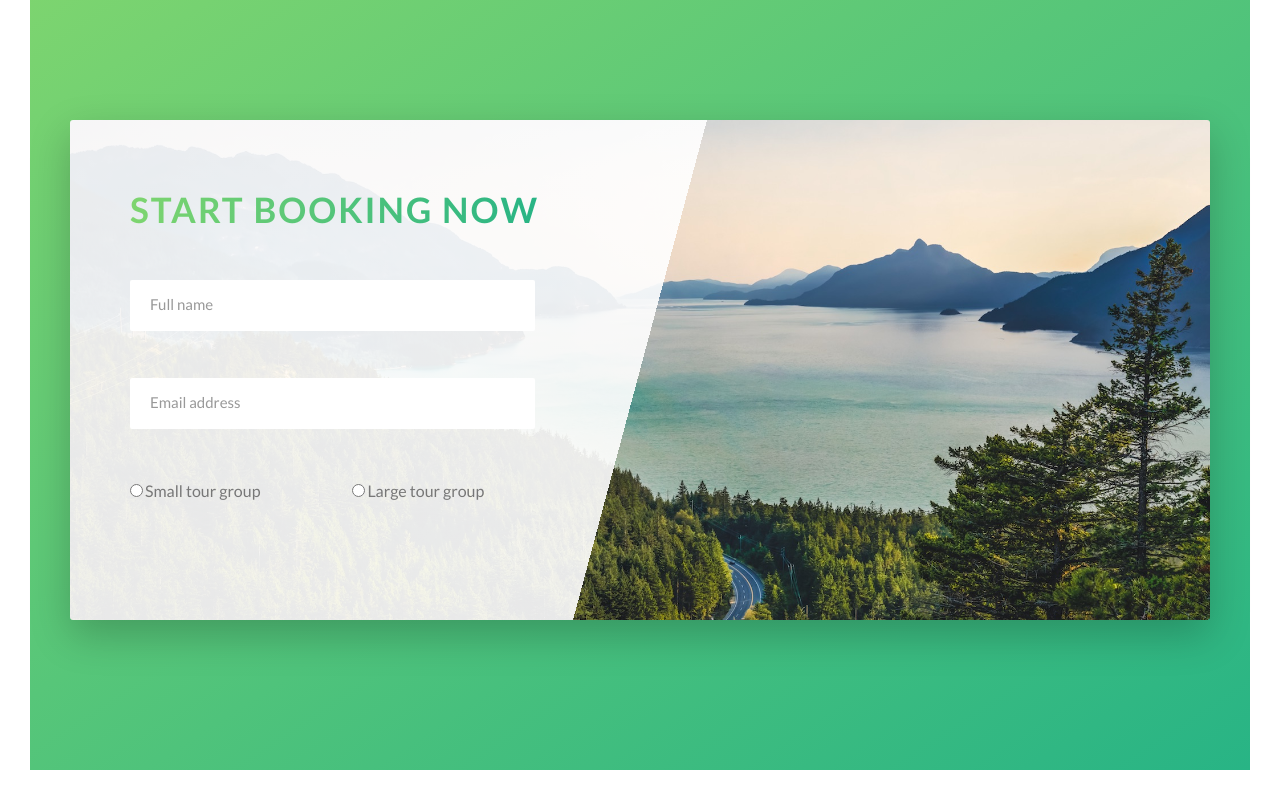
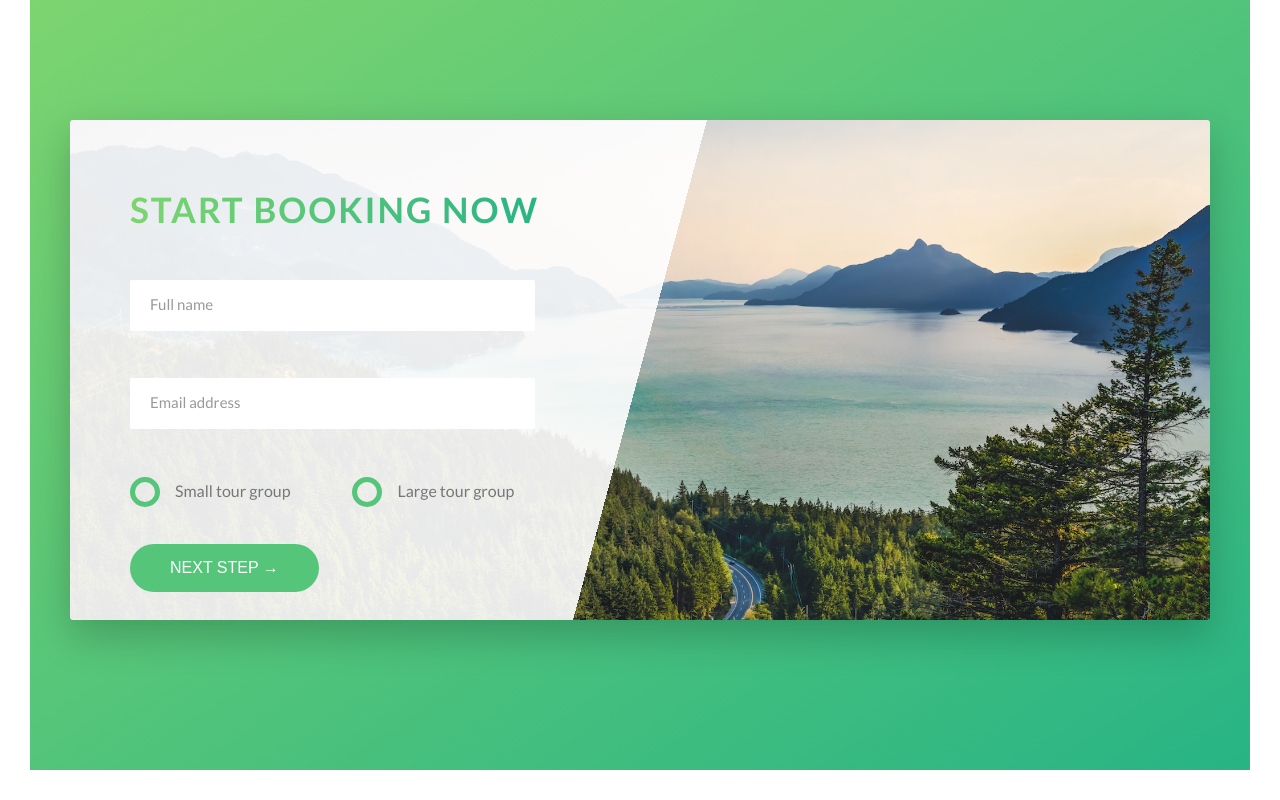
Before and after one commit to bensteven/Natours, a website: page index.html in a window 1280 px wide. Shown: the part 4578-5378 px from the top of the page. Drawn offline with Linux system fonts and the light colour scheme.

Commit message:
finished and styled the form section of the website

```diff
--- a/index.html
+++ b/index.html
@@ -380,7 +380,7 @@
 
                                 </div>
 
-                                <div class="form__group">
+                                <div class="form__group u-margin-bottom-medium">
                                     <div class="form__radio-group">
                                         <input type="radio" class="form__radio-input" id="small" name="size">
 
@@ -403,6 +403,12 @@
 
                                     </div>
                                 </div>
+
+                                <div class="form__group">
+                                    <button class="btn btn--green">
+                                        Next Step &rarr;
+                                    </button>
+                                </div>
                             </form>
                         </div>
                     </div>
--- a/sass/base/_utilities.scss
+++ b/sass/base/_utilities.scss
@@ -2,25 +2,25 @@
 
 
 .u-center-text{
-	text-align: center;
+	text-align: center !important;
 }
 
 .u-margin-bottom-big{
-	margin-bottom: 8rem;
+	margin-bottom: 8rem !important;
 }
 
 .u-margin-bottom-medium{
-	margin-bottom: 4rem;
+	margin-bottom: 4rem !important;
 }
 
 .u-margin-bottom-small{
-	margin-bottom: 1.5rem;
+	margin-bottom: 1.5rem !important;
 }
 
 .u-margin-top-big{
-	margin-top: 10rem;
+	margin-top: 10rem !important;
 }
 
 .u-margin-top-medium{
-	margin-top: 8rem;
+	margin-top: 8rem !important;
 }
--- a/sass/components/_button.scss
+++ b/sass/components/_button.scss
@@ -2,6 +2,7 @@
 .btn{
 
 	/* Styling the link button on the header */
+	&,
 	&:link,
 	&:visited{
 		text-transform: uppercase;
@@ -13,7 +14,12 @@
 		transition: all .2s;
 		position: relative;
 		font-size: $default-font-size;
+
+		//Change for button element
+		border: none;
+		cursor: pointer
 	}
+
 
 	&:hover{
 	/* button behaviour on hover */
@@ -26,8 +32,10 @@
 	opacity: 0;
 }
 }
-&:active{
+&:active,
+&:focus{
 	/* button behaviour on clicking it */
+	outline: none;
 	transform: translateY(-1px);
 	box-shadow: 0 .5rem 1rem rgba($colour-black, .2);
 
--- a/sass/components/_form.scss
+++ b/sass/components/_form.scss
@@ -67,8 +67,49 @@
 		display: inline-block;
 	}
 
+	&__radio-input{
+		display: none;
+	}
+
 	&__radio-label{
 		font-size: $default-font-size;
 		cursor: pointer;
+		position: relative;
+		padding-left: 4.5rem;
+	}
+	//Custom radio button
+	&__radio-button{
+		width: 3rem;
+		height: 3rem;
+		border: 5px solid $colour-primary;
+		border-radius: 50%;
+		display: inline-block;
+		position: absolute;
+		left: 0;
+		top: -.4rem;
+
+
+		&::after{
+			content: "";
+			display: block;
+			width: 1rem;
+			height: 1rem;
+			border-radius: 50%;
+			position: absolute;
+			top: 50%;
+			left: 50%;
+			transform: translate(-50%, -50%);
+			background-color: $colour-primary;
+			opacity: 0;
+			transition: opacity .2s;
+
+
+		}
+	}
+
+	&__radio-input:checked ~ &__radio-label  &__radio-button::after  {
+		opacity: 1;
+
+
 	}
 }
```
Also changed, not shown: css/style.css.
